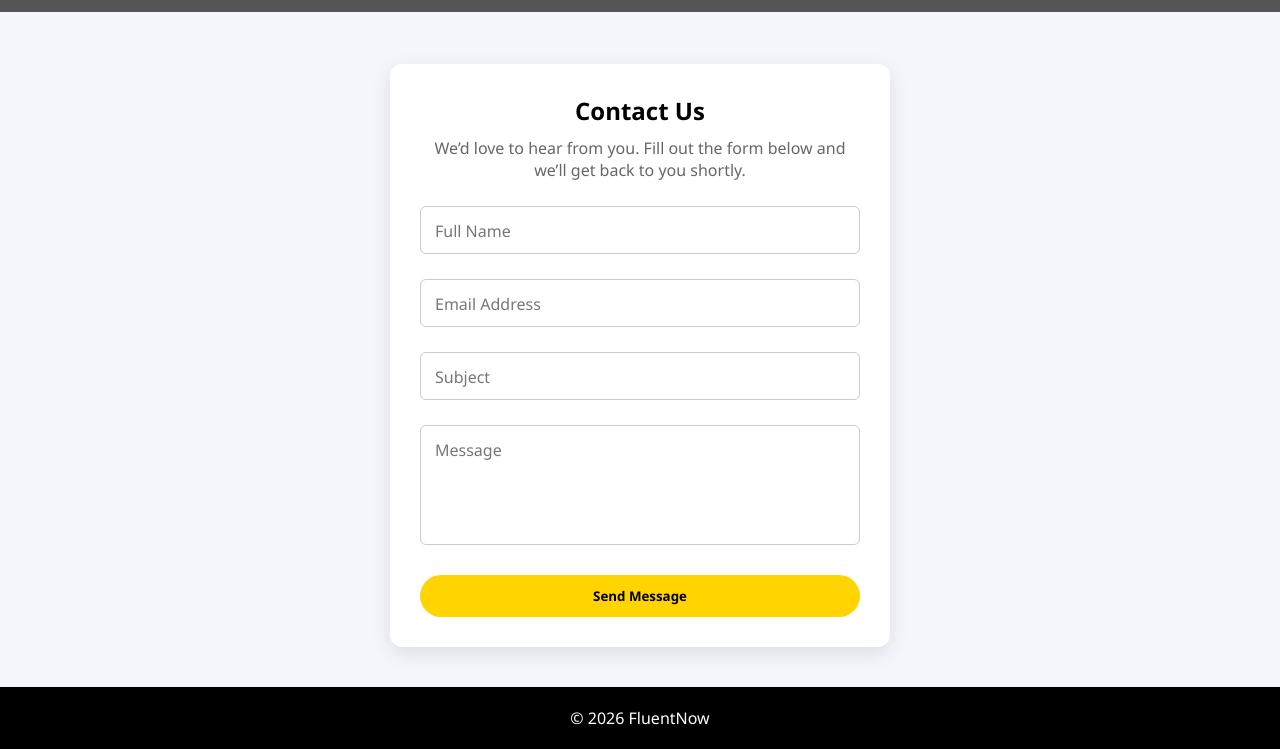
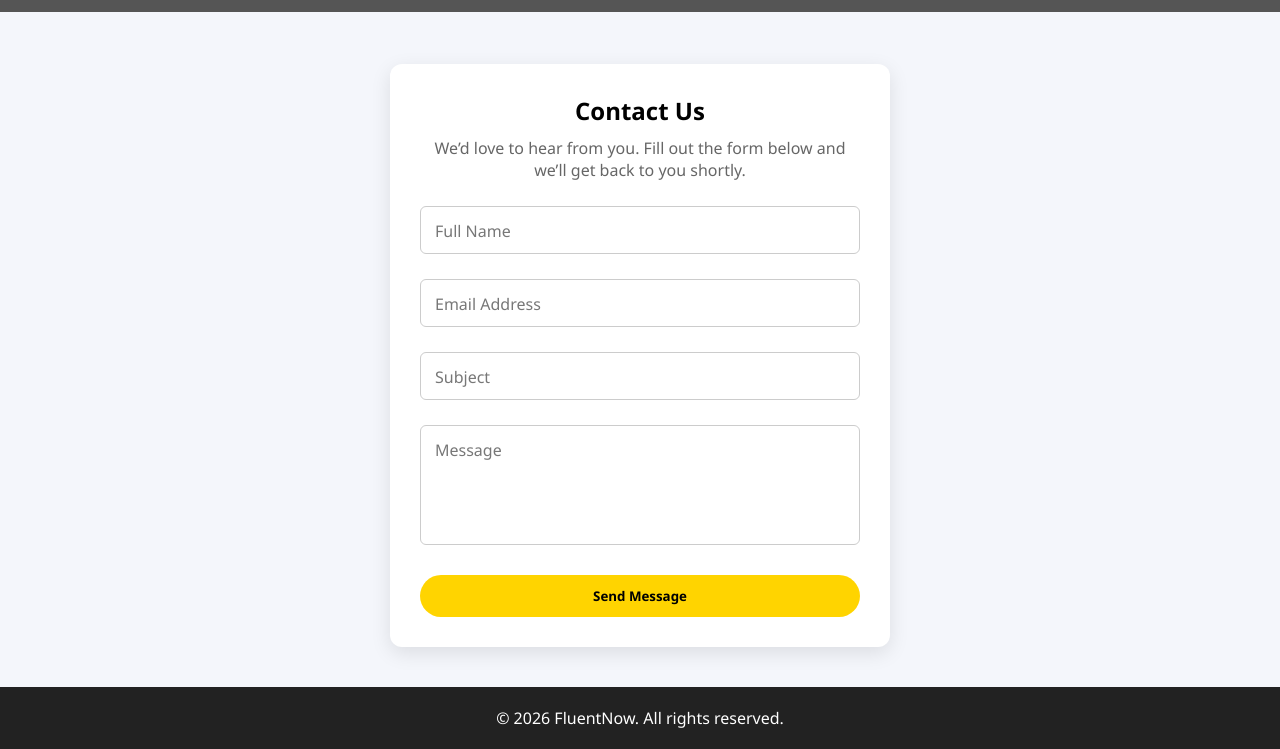
Before and after one commit to Nyamsuren92/FluentNowWebsite, a website: page contact.html in a window 1280 px wide. Shown: the part 56-805 px from the top of the page. Drawn offline with Linux system fonts and the light colour scheme; no server answers.

Commit message:
Add website footer

```diff
--- a/contact.html
+++ b/contact.html
@@ -61,8 +61,8 @@
 </section>
 
 <!-- FOOTER -->
-<footer>
-  <p>© 2026 FluentNow</p>
+<footer class="footer">
+    <p>© 2026 FluentNow. All rights reserved.</p>
 </footer>
 
 </body>
--- a/style.css
+++ b/style.css
@@ -591,3 +591,9 @@ footer {
     transform: translateY(-10px);
     box-shadow: 0 12px 30px rgba(0,0,0,0.2);
 }
+.footer{
+    background:#222;
+    color:white;
+    text-align:center;
+    padding:20px;
+}
```
Also changed, not shown: about.html (+2 -3 lines).
